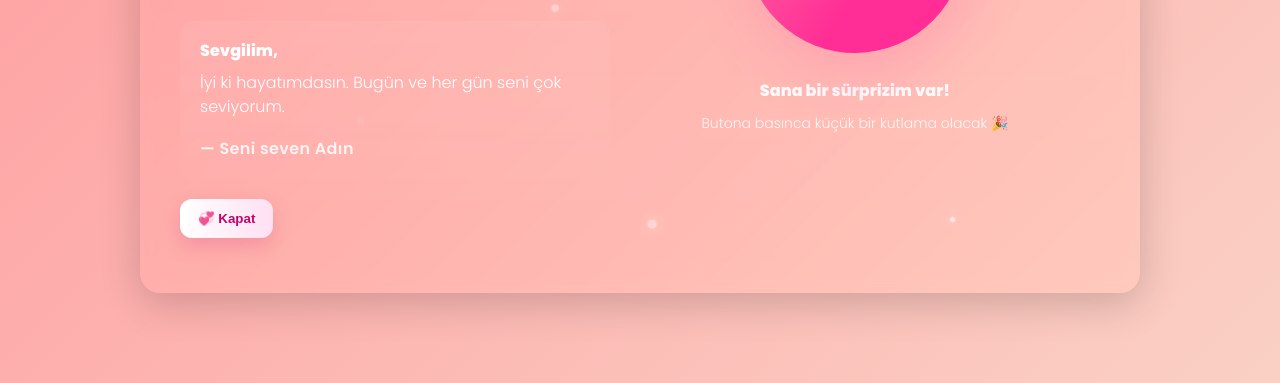
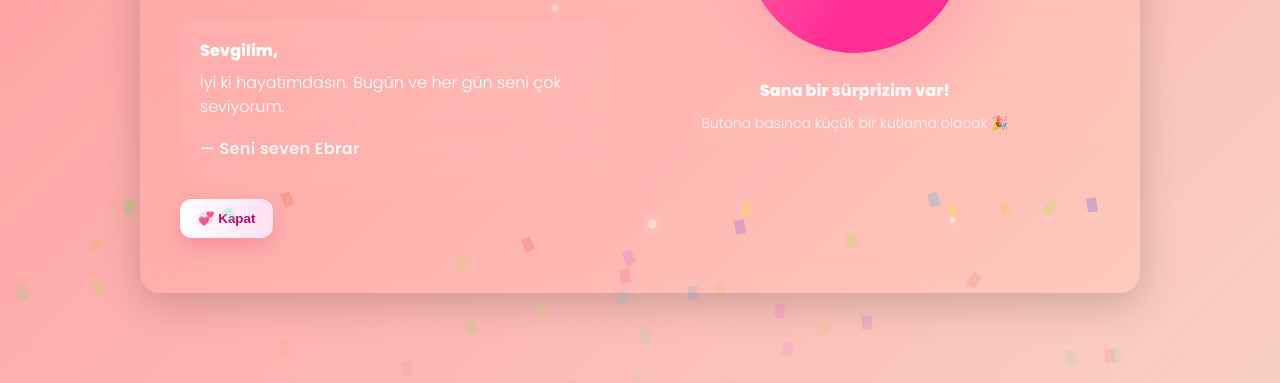
Before and after one commit to sebrar/d, a plain HTML site: page index.html in a window 1280 px wide. Both pictures are taken after a click on the button "💖 Mesajı Göster". Shown: the part 417-800 px from the top of the page. Drawn offline with Linux system fonts and the light colour scheme.

Commit message:
Update index.html

```diff
--- a/index.html
+++ b/index.html
@@ -179,6 +179,23 @@
       transform: translateY(0) scale(1);
     }
 
+    /* Confetti */
+    .confetti {
+      position: fixed;
+      top: -10px;
+      width: 10px;
+      height: 14px;
+      opacity: 0.9;
+      animation: fall linear forwards;
+      z-index: 9999;
+    }
+    @keyframes fall {
+      to {
+        transform: translateY(110vh) rotateZ(360deg);
+        opacity: 0;
+      }
+    }
+
   </style>
 </head>
 <body>
@@ -215,7 +232,6 @@
   </div>
 
   <script>
-    // Reveal message toggle + small confetti (simple)
     const btn = document.getElementById('revealBtn');
     const msg = document.getElementById('message');
     const hearts = document.getElementById('hearts');
@@ -231,6 +247,7 @@
         startHearts();
         createSparkles();
         playChime();
+        launchConfetti(); // 🎉 kutlama
       } else {
         msg.classList.remove('show');
         btn.innerHTML = '💖 Mesajı Göster';
@@ -261,7 +278,7 @@
       hearts.innerHTML = '';
     }
 
-    // small sparkle dots
+    // Sparkles
     let sparkleTimeouts = [];
     function createSparkles(){
       clearSparkles();
@@ -284,7 +301,21 @@
       sparkles.innerHTML = '';
     }
 
-    // small audio chime using Web Audio API
+    // Confetti
+    function launchConfetti(){
+      for(let i=0; i<70; i++){
+        const confetti = document.createElement("div");
+        confetti.className = "confetti";
+        confetti.style.left = Math.random()*100 + "vw";
+        confetti.style.backgroundColor = `hsl(${Math.random()*360}, 80%, 60%)`;
+        confetti.style.animationDuration = (2 + Math.random()*2) + "s";
+        confetti.style.transform = `rotate(${Math.random()*360}deg)`;
+        document.body.appendChild(confetti);
+        setTimeout(()=> confetti.remove(), 4000);
+      }
+    }
+
+    // Audio chime
     function playChime(){
       try {
         const ctx = new (window.AudioContext || window.webkitAudioContext)();
@@ -306,17 +337,12 @@
         o.start(now);
         o.stop(now + 1.05);
       } catch(e){
-        // audio may be blocked by browser autoplay policy — ignore gracefully
+        // audio policy
       }
     }
 
-    // small accessibility: reveal message on load after 800ms (optional)
-    // Comment out next line if you prefer manual only:
-    // setTimeout(()=>{ btn.click(); }, 900);
-
-    // Personalization: If you want the signature to show a name, change the text below:
-    document.getElementById('giver').textContent = 'Adın'; // örn: 'Ahmet'
-
+    // İmza için isim değiştir
+    document.getElementById('giver').textContent = 'Ebrar';
   </script>
 </body>
 </html>
```
